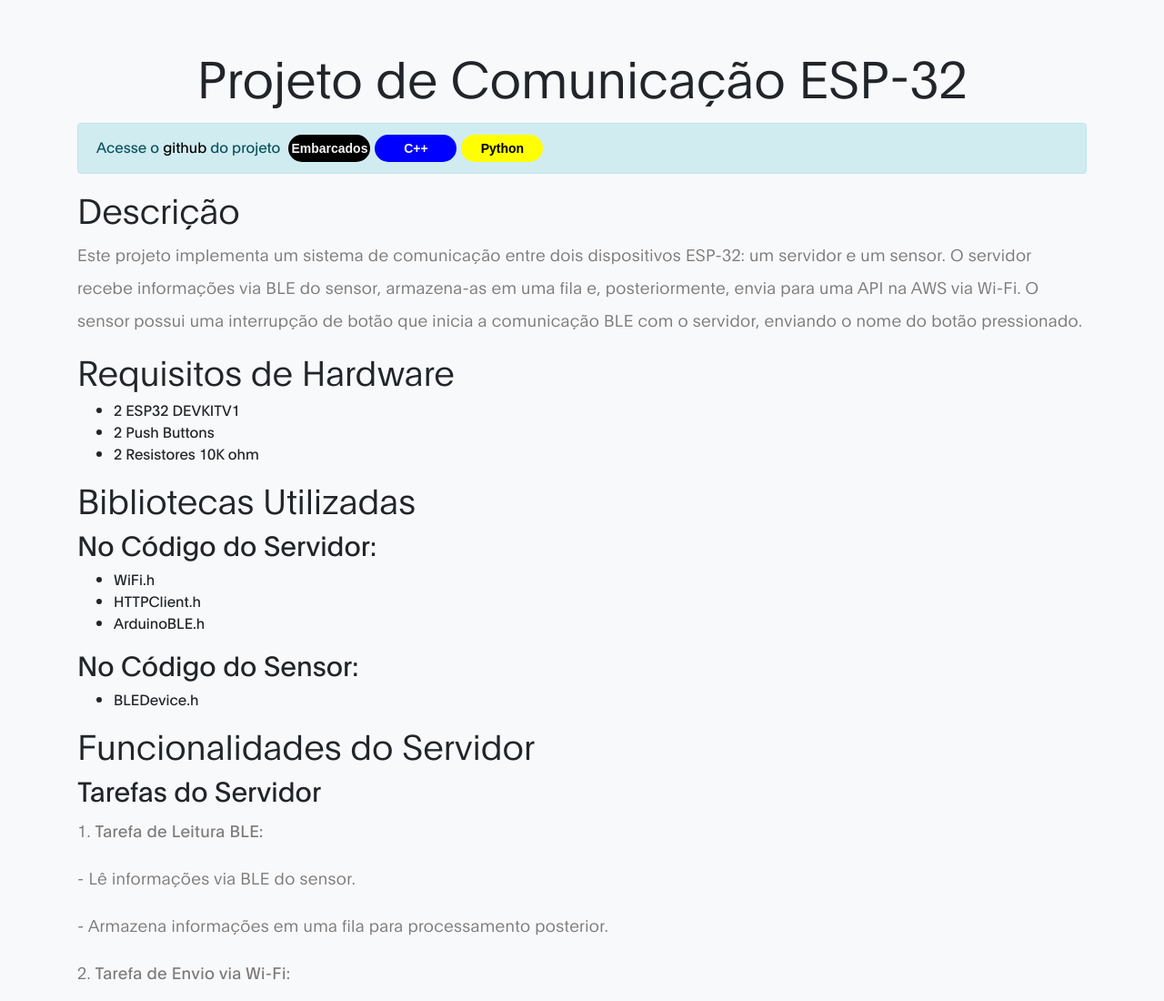
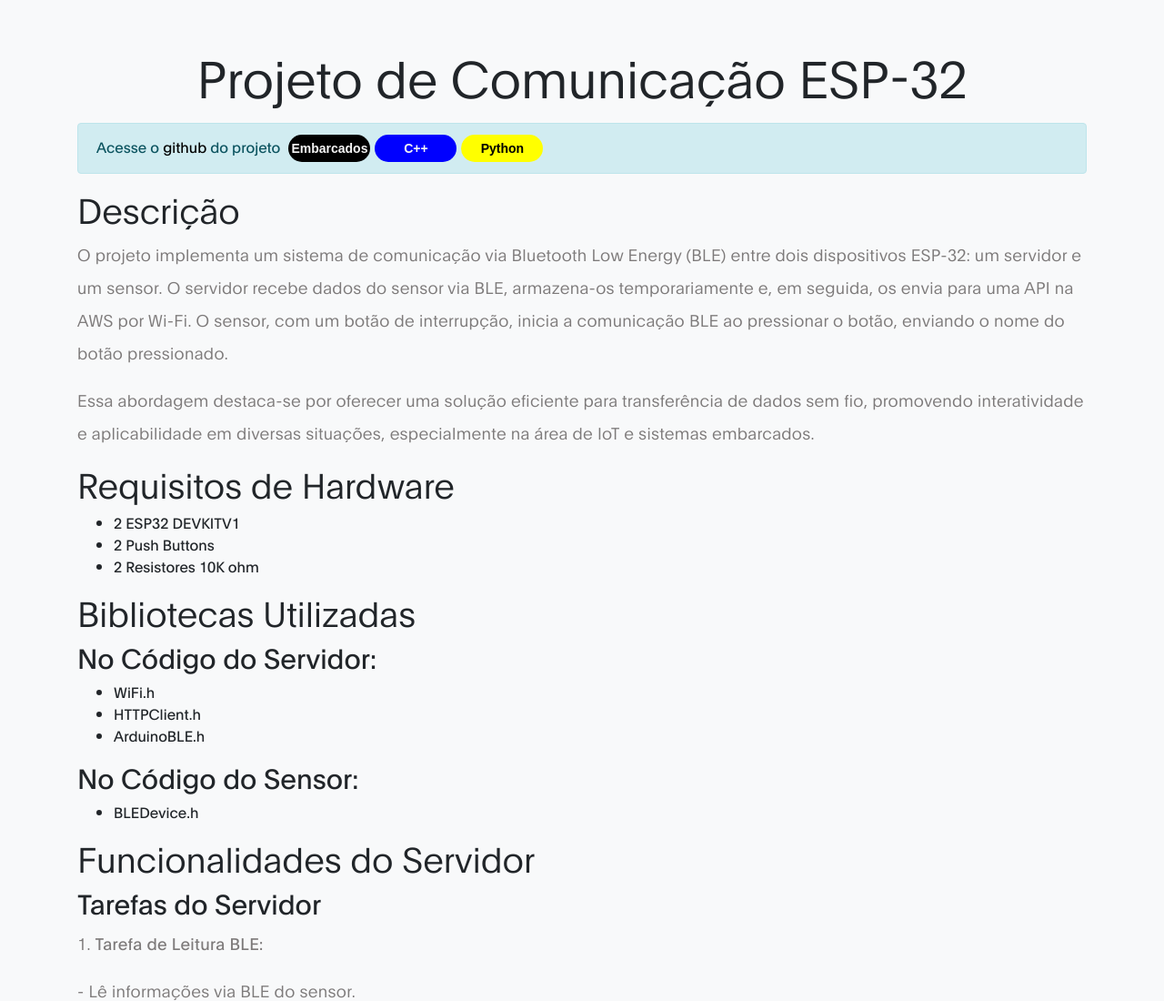
Before and after one commit to Matheus-Souza-Rozendo/Portfolio, a plain HTML site: page comunicacao_esp32.html in a window 1280 px wide. Shown: the top 1100 px of the page at 91% size. Drawn offline with Linux system fonts and the light colour scheme.

Commit message:
mudança no texto do projeto Esp32

```diff
--- a/comunicacao_esp32.html
+++ b/comunicacao_esp32.html
@@ -35,7 +35,8 @@
             <div class="comprimido python">Python</div></div>
     </div>
     <h3>Descrição</h3>
-    <p>Este projeto implementa um sistema de comunicação entre dois dispositivos ESP-32: um servidor e um sensor. O servidor recebe informações via BLE do sensor, armazena-as em uma fila e, posteriormente, envia para uma API na AWS via Wi-Fi. O sensor possui uma interrupção de botão que inicia a comunicação BLE com o servidor, enviando o nome do botão pressionado.</p>
+    <p>O projeto implementa um sistema de comunicação via Bluetooth Low Energy (BLE) entre dois dispositivos ESP-32: um servidor e um sensor. O servidor recebe dados do sensor via BLE, armazena-os temporariamente e, em seguida, os envia para uma API na AWS por Wi-Fi. O sensor, com um botão de interrupção, inicia a comunicação BLE ao pressionar o botão, enviando o nome do botão pressionado. </p>
+    <p>Essa abordagem destaca-se por oferecer uma solução eficiente para transferência de dados sem fio, promovendo interatividade e aplicabilidade em diversas situações, especialmente na área de IoT e sistemas embarcados.</p>
     <h3>Requisitos de Hardware</h3>
     <ul>
         <li>2 ESP32 DEVKITV1</li>
```
